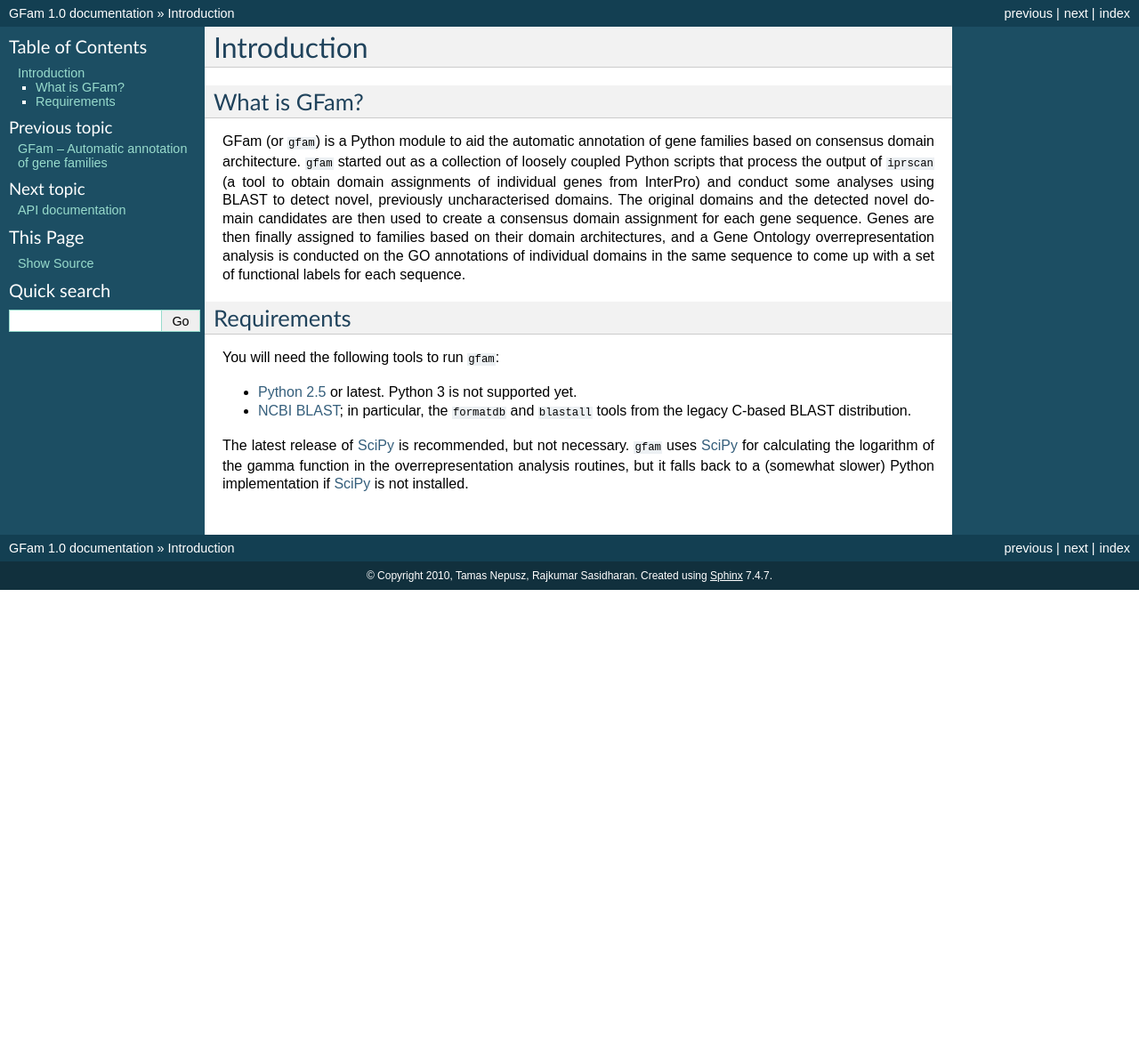
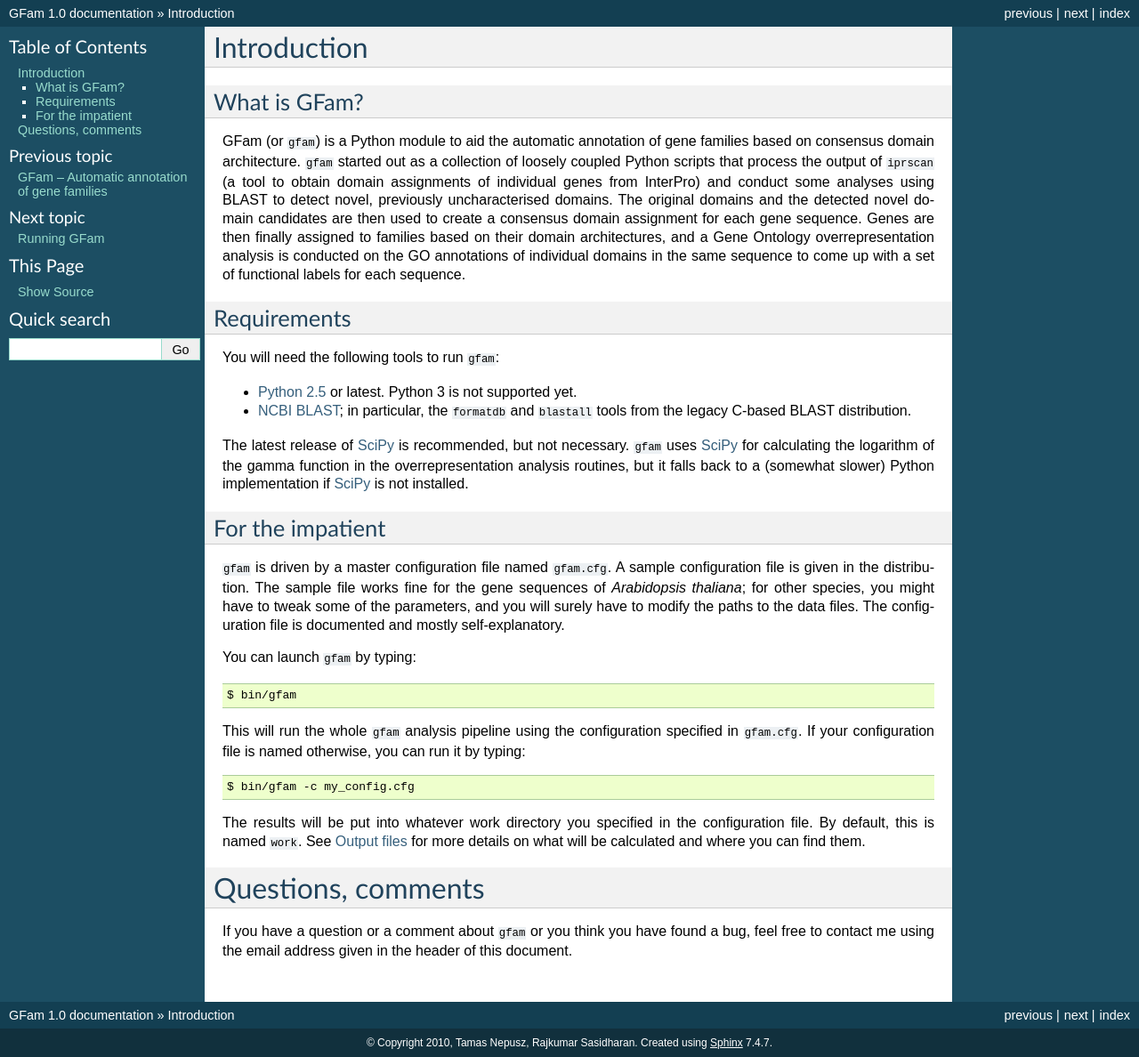
Before and after one commit to ntamas/gfam, a Sphinx documentation site: the page built from doc/source/intro.rst, in a window 1280 px wide. Shown: the whole page at 89% size. Built offline with Sphinx 7.4.7, drawn with Linux system fonts in a browser that asks for light colours; before the commit the page ends 900 px from its top, so only the background shows below that.

Commit message:
moar docs!

```diff
--- a/doc/source/index.rst
+++ b/doc/source/index.rst
@@ -30,6 +30,8 @@ Table of contents
    :maxdepth: 2
 
    intro
+   running
+   pipeline
    api
 
 Development status
--- a/doc/source/intro.rst
+++ b/doc/source/intro.rst
@@ -36,3 +36,36 @@ back to a (somewhat slower) Python implementation if `SciPy`_ is
 not installed.
 
 .. _`SciPy`: http://www.scipy.org
+
+For the impatient
+-----------------
+
+.. highlight:: sh
+
+``gfam`` is driven by a master configuration file named ``gfam.cfg``.
+A sample configuration file is given in the distribution. The sample
+file works fine for the gene sequences of *Arabidopsis thaliana*; for
+other species, you might have to tweak some of the parameters, and you
+will surely have to modify the paths to the data files. The configuration
+file is documented and mostly self-explanatory.
+
+You can launch ``gfam`` by typing::
+
+    $ bin/gfam
+
+This will run the whole ``gfam`` analysis pipeline using the configuration
+specified in ``gfam.cfg``. If your configuration file is named otherwise,
+you can run it by typing::
+
+    $ bin/gfam -c my_config.cfg
+
+The results will be put into whatever work directory you specified in the
+configuration file. By default, this is named ``work``. See :ref:`output-files`
+for more details on what will be calculated and where you can find them.
+
+Questions, comments
+===================
+
+If you have a question or a comment about ``gfam`` or you think you have
+found a bug, feel free to contact me using the email address given in the
+header of this document.
```
Also changed, not shown: README.rst (+5 -5 lines), doc/source/api.rst (+12 -12 lines), doc/source/pipeline.rst (added, +81 -0 lines), doc/source/running.rst (added, +18 -0 lines).
